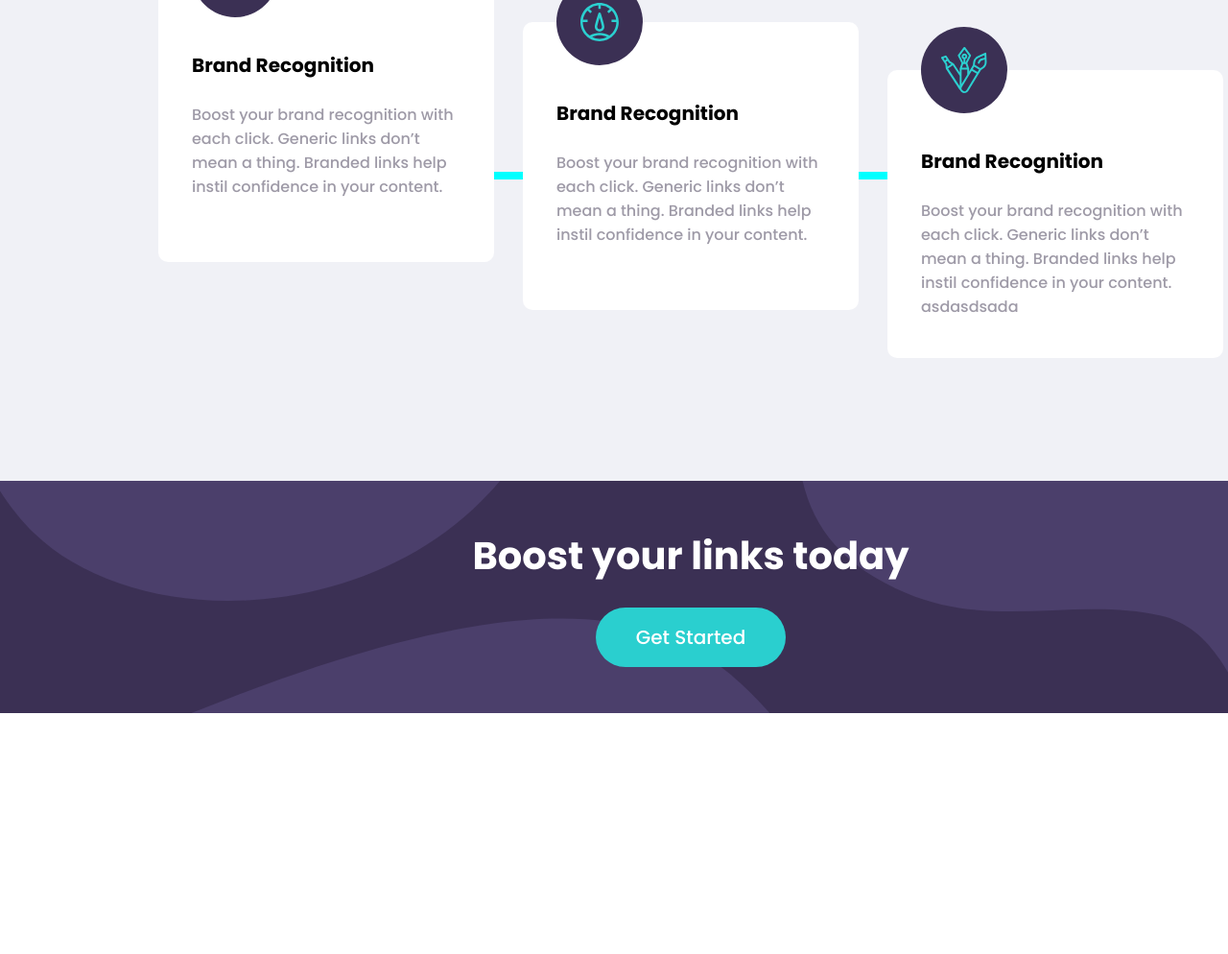
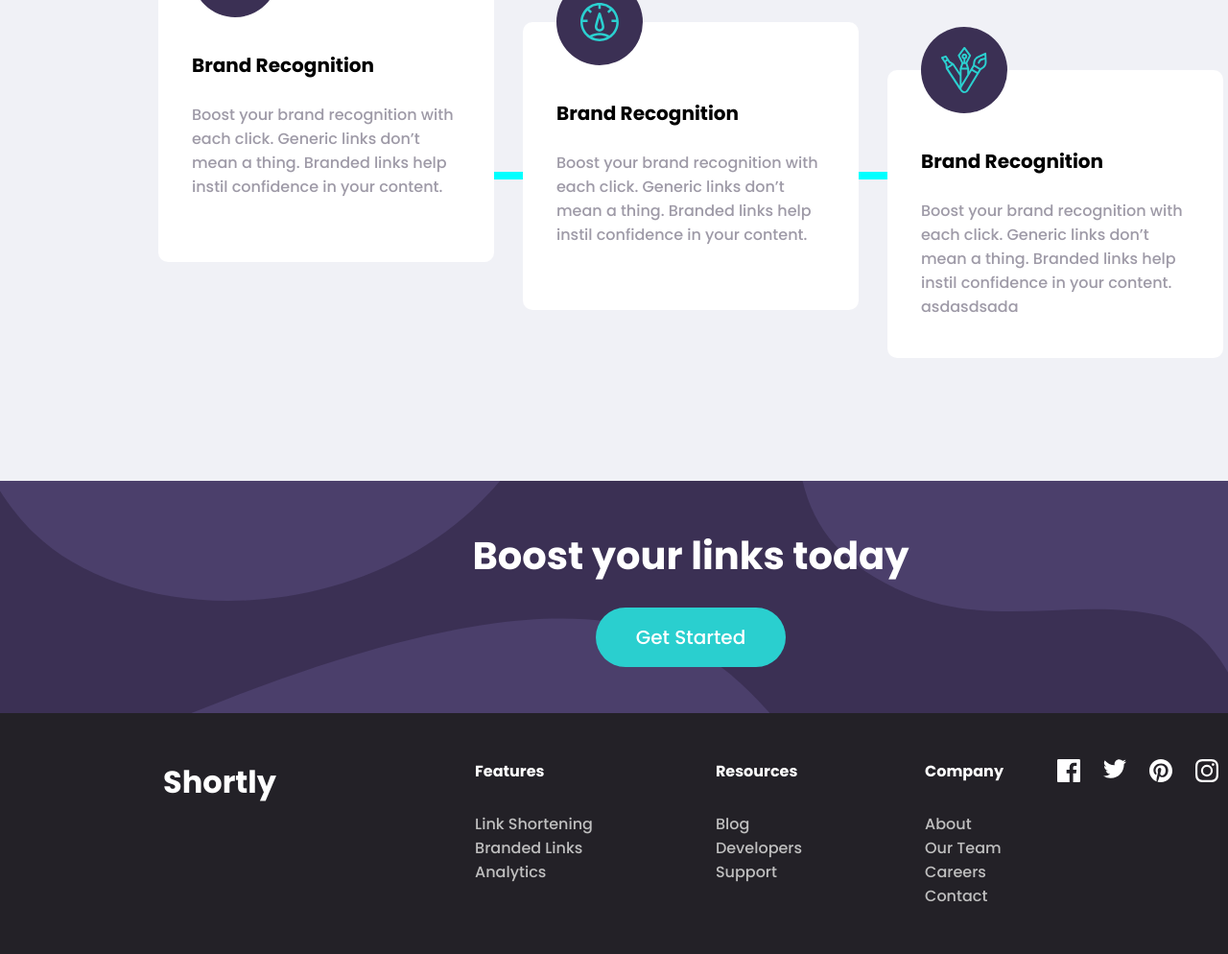
Before and after one commit to kevinnanderson24/shortly-from-frontendmentor, a plain HTML site: page index.html in a window 1280 px wide. Shown: the part 1345-2339 px from the top of the page at 96% size. Before the commit the page ends 2088 px from the top, so only its background shows below. Drawn offline with Linux system fonts and the light colour scheme.

Commit message:
footer done

```diff
--- a/index.html
+++ b/index.html
@@ -125,6 +125,55 @@
           <button><a href="">Get Started</a></button>
         </div>
       </div>
+
+      <div class="footer">
+        <div class="container">
+          <div class="left">
+            <p>Shortly</p>
+          </div>
+          <div class="right">
+            <div class="content">
+              <p>Features</p>
+              <ul>
+                <li>Link Shortening</li>
+                <li>Branded Links</li>
+                <li>Analytics</li>
+              </ul>
+            </div>
+            <div class="content margin">
+              <p>Resources</p>
+              <ul>
+                <li>Blog</li>
+                <li>Developers</li>
+                <li>Support</li>
+              </ul>
+            </div>
+            <div class="content margin">
+              <p>Company</p>
+              <ul>
+                <li>About</li>
+                <li>Our Team</li>
+                <li>Careers</li>
+                <li>Contact</li>
+              </ul>
+            </div>
+            <div class="media">
+              <div>
+                <img src="images/icon-facebook.svg" alt="" />
+              </div>
+              <div>
+                <img src="images/icon-twitter.svg" alt="" />
+              </div>
+              <div>
+                <img src="images/icon-pinterest.svg" alt="" />
+              </div>
+              <div>
+                <img src="images/icon-instagram.svg" alt="" />
+              </div>
+            </div>
+          </div>
+        </div>
+      </div>
     </div>
   </body>
 </html>
--- a/styles.css
+++ b/styles.css
@@ -305,3 +305,54 @@ button {
   color: white;
   text-decoration: none;
 }
+
+.footer {
+  width: 1440px;
+  background-color: rgb(35, 33, 39);
+  padding: 48px;
+  display: flex;
+  justify-content: center;
+}
+
+.footer .container {
+  width: 1100px;
+  display: flex;
+  justify-content: space-between;
+}
+
+.footer .container .left {
+}
+
+.footer .container .left p {
+  font-size: 32px;
+  font-weight: 700;
+  color: white;
+}
+
+.footer .container .right {
+  display: flex;
+  gap: 56px;
+}
+
+.footer .container .right .margin {
+  margin-left: 72px;
+}
+
+.footer .container .right .content p {
+  color: white;
+  font-weight: 700;
+  margin-bottom: 30px;
+}
+
+.footer .container .right .content ul {
+  list-style-type: none;
+}
+
+.footer .container .right .content ul li {
+  color: #bfbfbf;
+}
+
+.footer .container .right .media {
+  display: flex;
+  gap: 24px;
+}
```
